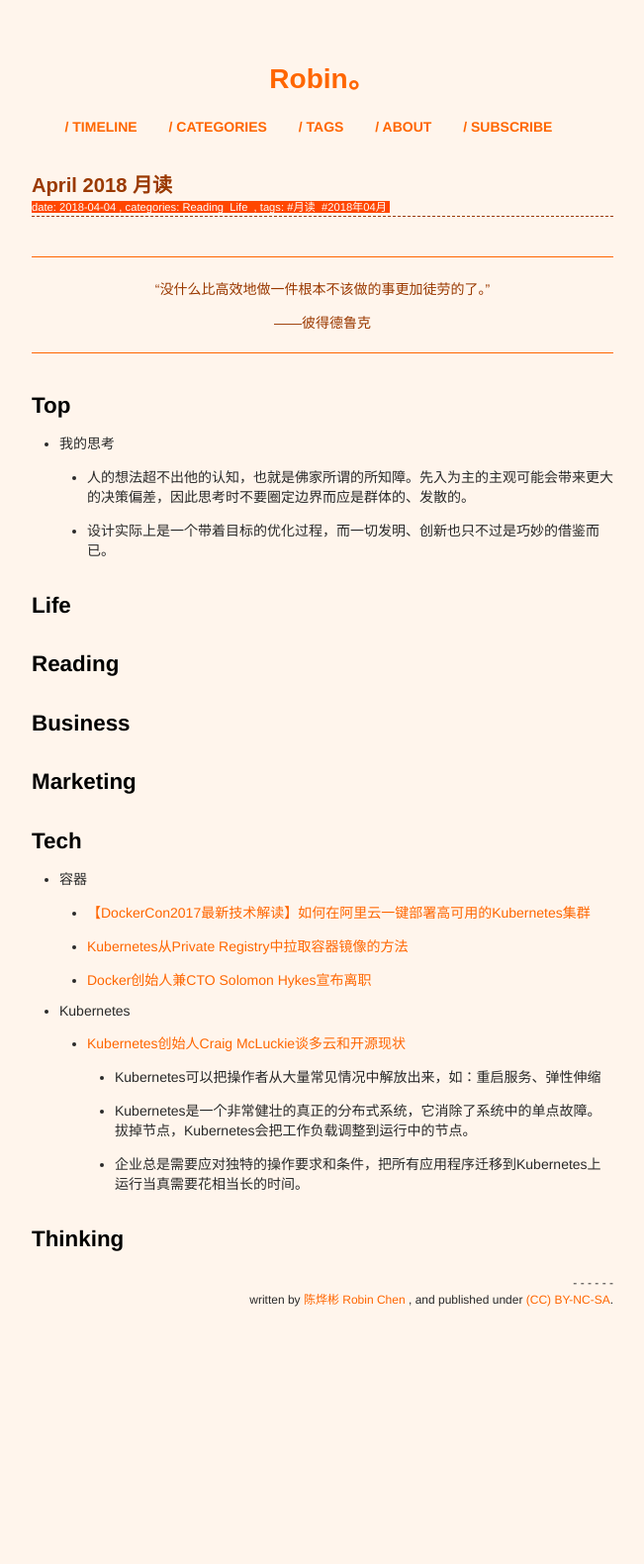
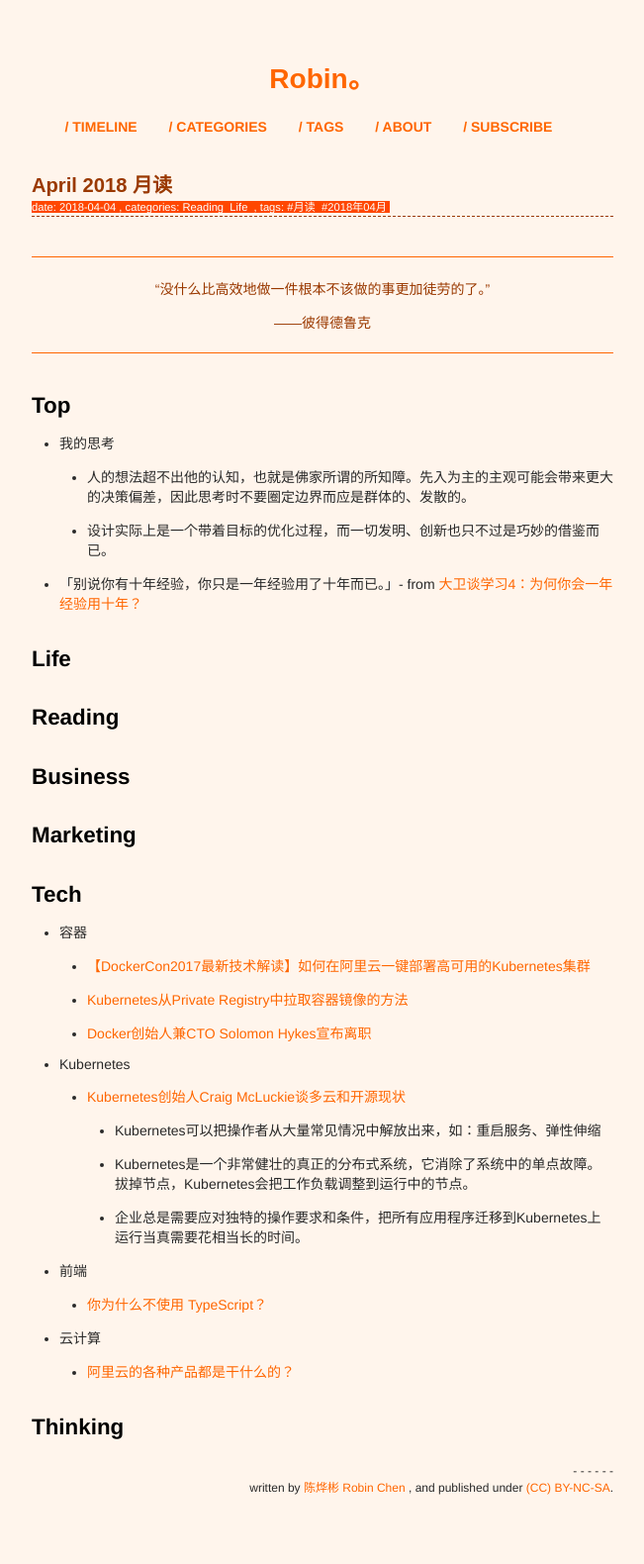
Before and after one commit to xianyuxmu/xianyuxmu.github.io, a Jekyll site: the page built from _posts/2018-04-04-monthly-reading.md, in a window 1280 px wide. Shown: the whole page at 99% size, without its empty margins (314-965 px from the left). Built offline with Jekyll 4.4.1, drawn with Linux system fonts in a browser that asks for light colours; comment, search, counter and statistics services are not loaded; before the commit the page ends 1390 px from its top, so only the background shows below that.

Commit message:
别说你有十年经验，你只是一年经验用了十年而已

```diff
--- a/_posts/2018-04-04-monthly-reading.md
+++ b/_posts/2018-04-04-monthly-reading.md
@@ -21,7 +21,7 @@ tags:
 - 我的思考
 	- 人的想法超不出他的认知，也就是佛家所谓的所知障。先入为主的主观可能会带来更大的决策偏差，因此思考时不要圈定边界而应是群体的、发散的。
 	- 设计实际上是一个带着目标的优化过程，而一切发明、创新也只不过是巧妙的借鉴而已。
-
+- 「别说你有十年经验，你只是一年经验用了十年而已。」- from [大卫谈学习4：为何你会一年经验用十年？](http://blog.51cto.com/davidzhang33/1313940)
 
 ## Life
 
@@ -45,6 +45,10 @@ tags:
 		- Kubernetes可以把操作者从大量常见情况中解放出来，如：重启服务、弹性伸缩
 		- Kubernetes是一个非常健壮的真正的分布式系统，它消除了系统中的单点故障。拔掉节点，Kubernetes会把工作负载调整到运行中的节点。
 		- 企业总是需要应对独特的操作要求和条件，把所有应用程序迁移到Kubernetes上运行当真需要花相当长的时间。
+- 前端
+	- [你为什么不使用 TypeScript？](https://www.zhihu.com/question/273619114)
+- 云计算
+	- [阿里云的各种产品都是干什么的？](https://www.zhihu.com/question/24795126/answer/41691845)
 
 
 ## Thinking
```
Also changed, not shown: _posts/2017-06-17-chicken-soup.md (+1 -0 lines).
